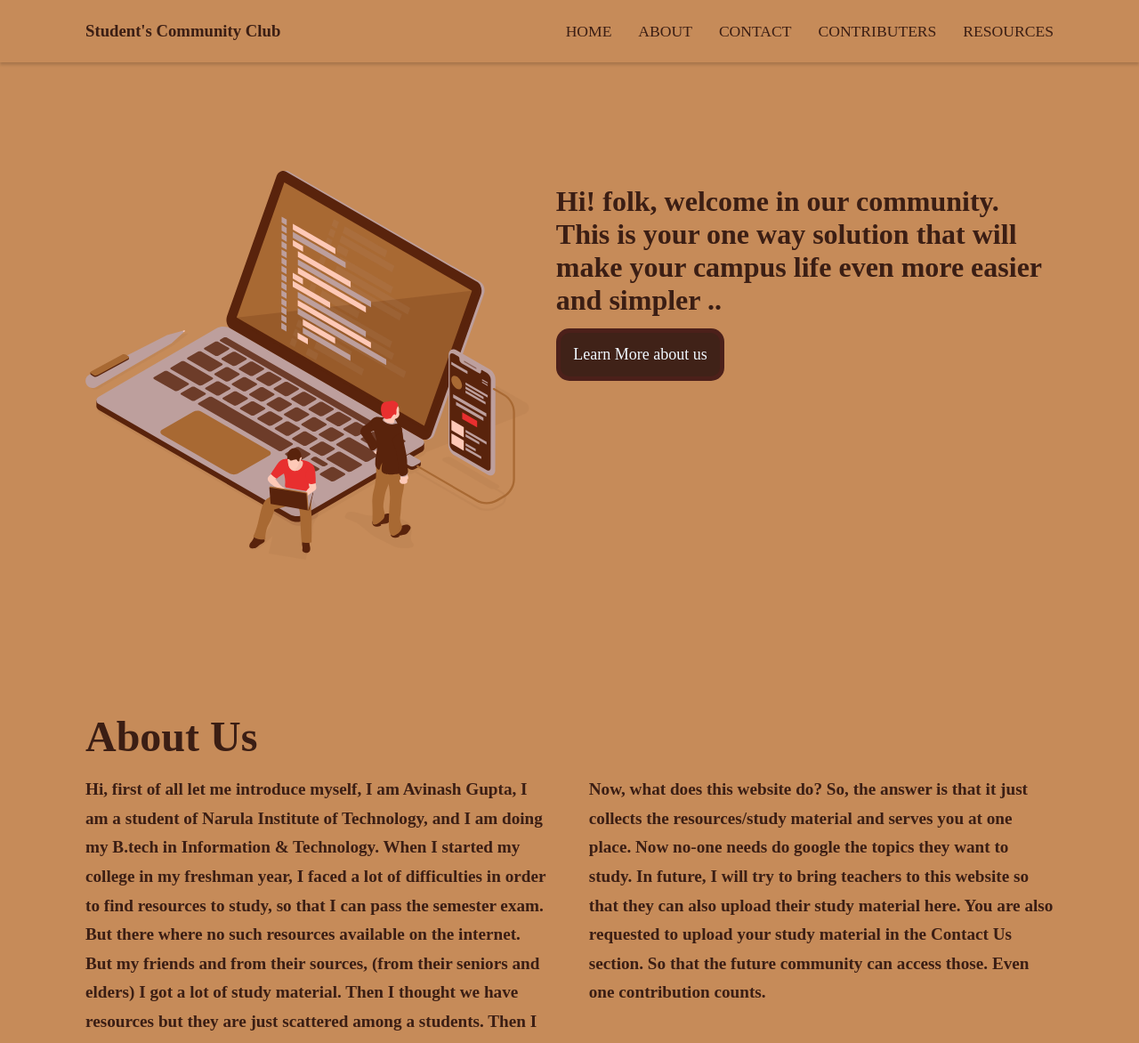
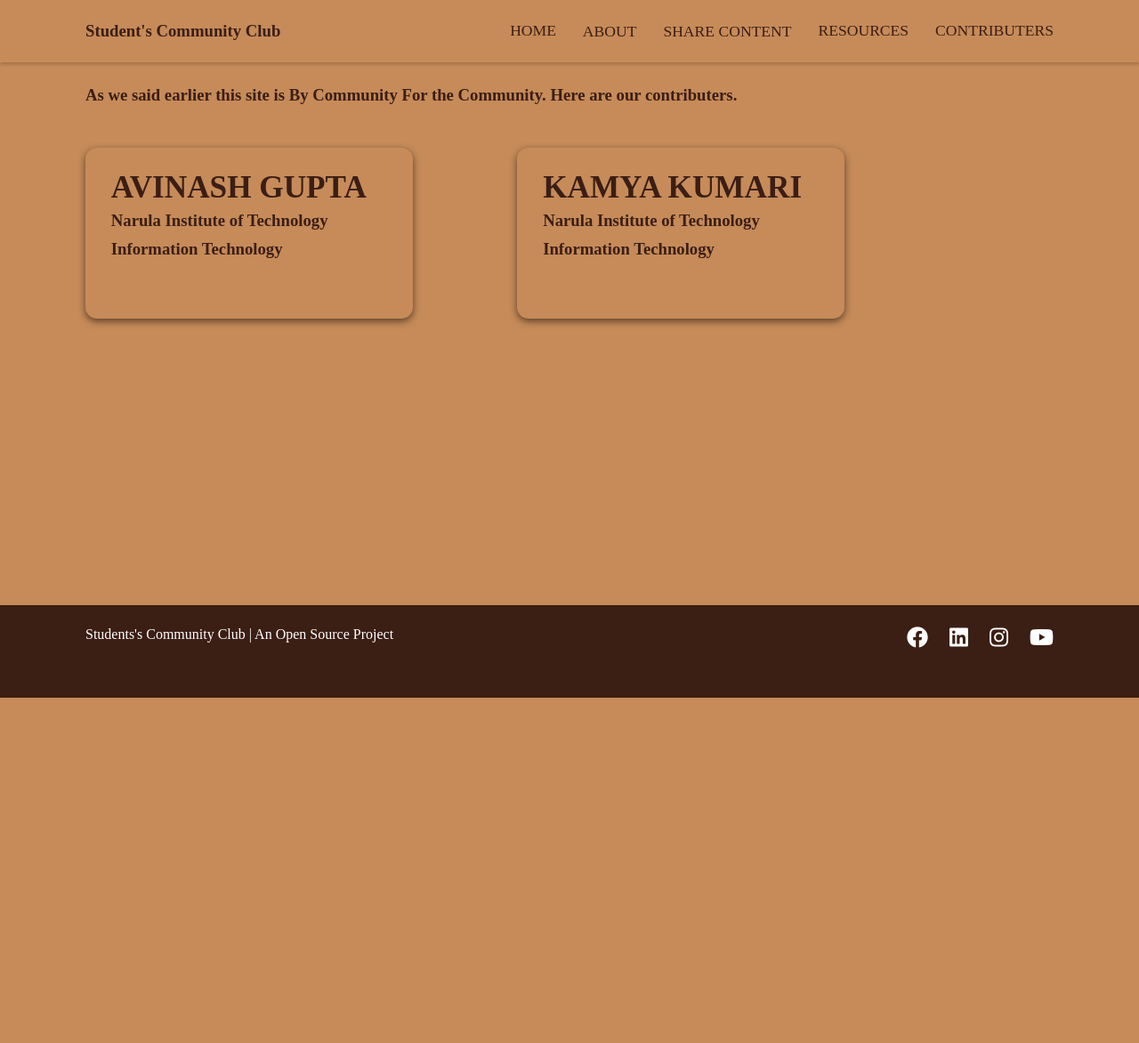
Before and after one commit to tier3guy/Student-Community-Club, a React (Create React App) app: page /contributers in a window 1280 px wide. Shown: the top 1172 px of the page at 89% size. After the commit the page ends 800 px from the top, so only its background shows below. Built offline with nearby package versions, Linux system fonts and the light colour scheme.

Commit message:
all links linked successfully

```diff
--- a/src/App.js
+++ b/src/App.js
@@ -1,20 +1,21 @@
 import NavBar from './Components/NavBar';
-import Hero from './Components/Hero';
-import About from './Components/AboutUs';
-import Contact from './Components/Contact';
 import Footer from './Components/Footer';
 import Contributers from './Components/Contributers';
+import Resources from './Components/Resources';
+import Home from './Components/Home';
+
+import { Route,Switch } from "react-router-dom";
 
 function App() {
   return (
     <>
    <NavBar/>
-    <div className="app">
-      <Hero/>
-      <About/>
-      <Contact/>
-    </div>
-   <Footer/>
+    <Switch>
+      <Route exact path = '/' component = {Home}/>
+      <Route exact path = '/contributers' component = {Contributers}/>
+      <Route exact path = '/resources' component = {Resources}/>
+    </Switch>
+    <Footer/>
     </>
   );
 }
--- a/src/Components/Contact.js
+++ b/src/Components/Contact.js
@@ -5,8 +5,8 @@ export default function Contact(){
   return(
     <>
     <div className = 'Contact'>
-      <h1 style = {{fontSize:'3em'}}>Contact Me</h1>
-      <h3 style = {{marginTop: '0.4em'}}>If you have any useful resources that you like to share, you can connect me through your mail ID.</h3>
+      <h1 style = {{fontSize:'3em'}}>Share Material</h1>
+      <h3 style = {{marginTop: '0.6em'}}>If you have any useful study material that you like to share, you can connect me through your mail ID.</h3>
       <Connect/>
     </div>
     </>
--- a/src/Components/Contributers.js
+++ b/src/Components/Contributers.js
@@ -6,7 +6,6 @@ import Data from './Data';
 export default function Contributers(){
   return(
     <>
-    <NavBar/>
     <div className = 'cont'>
     <h3>As we said earlier this site is By Community For the Community. Here are our contributers. </h3>
     <div style = {{padding: '3em 0em', display: 'grid',gridTemplateColumns: 'auto auto auto'}}>
@@ -22,7 +21,6 @@ export default function Contributers(){
       }
     </div>
     </div>
-    <Footer/>
     </>
   );
 }
--- a/src/Components/Data.js
+++ b/src/Components/Data.js
@@ -8,57 +8,7 @@ const Data = [
     name:'Kamya Kumari',
     college: 'Narula Institute of Technology',
     branch: 'Information Technology'
-  },
-  {
-    name:'Atin Dey',
-    college: 'Narula Institute of Technology',
-    branch: 'Information Technology'
-  },
-  {
-    name:'Avinash Gupta',
-    college: 'Narula Institute of Technology',
-    branch: 'Information Technology'
-  },
-  {
-    name:'Kamya Kumari',
-    college: 'Narula Institute of Technology',
-    branch: 'Information Technology'
-  },
-  {
-    name:'Atin Dey',
-    college: 'Narula Institute of Technology',
-    branch: 'Information Technology'
-  },
-  {
-    name:'Avinash Gupta',
-    college: 'Narula Institute of Technology',
-    branch: 'Information Technology'
-  },
-  {
-    name:'Kamya Kumari',
-    college: 'Narula Institute of Technology',
-    branch: 'Information Technology'
-  },
-  {
-    name:'Atin Dey',
-    college: 'Narula Institute of Technology',
-    branch: 'Information Technology'
-  },
-  {
-    name:'Avinash Gupta',
-    college: 'Narula Institute of Technology',
-    branch: 'Information Technology'
-  },
-  {
-    name:'Kamya Kumari',
-    college: 'Narula Institute of Technology',
-    branch: 'Information Technology'
-  },
-  {
-    name:'Atin Dey',
-    college: 'Narula Institute of Technology',
-    branch: 'Information Technology'
-  },
+  }
 ];
 
 export default Data;
--- /dev/null
+++ b/src/Components/Home.js
@@ -0,0 +1,17 @@
+import Hero from './Hero';
+import About from './AboutUs';
+import Contact from './Contact';
+
+function Home() {
+  return (
+    <>
+      <div className="app">
+        <Hero/>
+        <About/>
+        <Contact/>
+      </div>
+    </>
+  );
+}
+
+export default Home;
--- a/src/Components/Menu.js
+++ b/src/Components/Menu.js
@@ -1,12 +1,4 @@
-import Contributers from './Contributers';
-import Resources from './Resources';
-
-import {
-  BrowserRouter as Router,
-  Switch,
-  Route,
-  Link
-} from "react-router-dom";
+import { Link } from "react-router-dom";
 
 
 
@@ -25,21 +17,11 @@ export default function Menu(){
   return(
     <>
       <ul className = 'menu'>
-        <button className = 'btn_nav' onClick = {goToHome}>Home</button>
+        <Link to = '/' className = 'btn_nav' onClick = {goToHome}>Home</Link>
         <button className = 'btn_nav' onClick = {goToAbout}>About</button>
-        <button className = 'btn_nav' onClick = {goToContact}>Contact</button>
-        <Router>
-          <button className = 'btn_nav'>
-            <Link to="/contributers" style= {{textDecoration: 'none'}}>
-            Contributers
-            </Link>
-          </button>
-          <button className = 'btn_nav'>
-            <Link to="/resources" style= {{textDecoration: 'none'}}>
-            Resources
-            </Link>
-          </button>
-        </Router>
+        <button className = 'btn_nav' onClick = {goToContact}>Share Content</button>
+        <Link to = '/resources' className = 'btn_nav'>Resources</Link>
+        <Link to = '/contributers' className = 'btn_nav'>Contributers</Link>
       </ul>
     </>
   );
--- a/src/Components/Resources.js
+++ b/src/Components/Resources.js
@@ -1,14 +1,9 @@
-import NavBar from "./NavBar";
-import Footer from "./Footer";
-
 export default function Resources(){
   return(
     <>
-    <NavBar/>
     <div className = 'app' style = {{height:'85vh'}}>
 
     </div>
-    <Footer/>
     </>
   );
 }
--- a/src/index.css
+++ b/src/index.css
@@ -160,6 +160,7 @@ body{
   text-transform: uppercase;
   border: none;
   font-size: 1.1em;
+  text-decoration: none;
 }
 
 .cont{
--- a/src/index.js
+++ b/src/index.js
@@ -2,10 +2,11 @@ import React from 'react';
 import ReactDOM from 'react-dom';
 import './index.css';
 import App from './App';
+import {BrowserRouter} from 'react-router-dom';
 
 ReactDOM.render(
-  <React.StrictMode>
+  <BrowserRouter>
     <App />
-  </React.StrictMode>,
+  </BrowserRouter>,
   document.getElementById('root')
 );
```
Also changed, not shown: src/Components/Error.js (added, +8 -0 lines).
